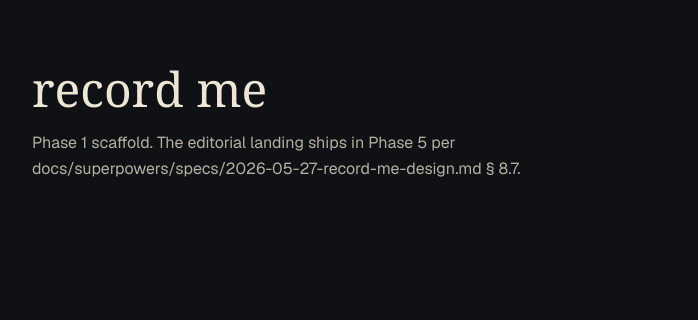
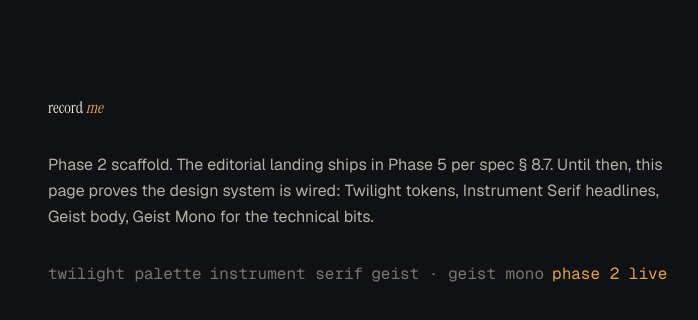
Before and after one commit to carlomigueldy/record-me, a Next.js app in the folder apps/web/: page / in a window 1280 px wide. Shown: the top 320 px of the page, without its empty margins (280-978 px from the left). Built offline with nearby package versions, Linux system fonts and the light colour scheme.

Commit message:
feat(web): wire brand primitives into home; retarget smoke spec to wordmark

```diff
--- a/apps/web/src/app/page.tsx
+++ b/apps/web/src/app/page.tsx
@@ -1,13 +1,20 @@
+import { WordMark, MetaChip } from '@record-me/ui';
+
 export default function HomePage() {
   return (
-    <main style={{ padding: '64px 32px', maxWidth: 720, margin: '0 auto' }}>
-      <h1 style={{ fontFamily: 'Georgia, serif', fontSize: 48, lineHeight: 1.05, margin: 0 }}>
-        record me
-      </h1>
-      <p style={{ marginTop: 16, color: '#B5AFA2', fontSize: 16, lineHeight: 1.6 }}>
-        Phase 1 scaffold. The editorial landing ships in Phase 5 per
-        docs/superpowers/specs/2026-05-27-record-me-design.md § 8.7.
+    <main className="mx-auto flex max-w-2xl flex-col gap-8 px-6 py-24">
+      <WordMark size="lg" />
+      <p className="max-w-prose text-base leading-relaxed text-ivory-dim">
+        Phase 2 scaffold. The editorial landing ships in Phase 5 per spec § 8.7. Until then, this
+        page proves the design system is wired: Twilight tokens, Instrument Serif headlines, Geist
+        body, Geist Mono for the technical bits.
       </p>
+      <div className="flex flex-wrap gap-2">
+        <MetaChip>twilight palette</MetaChip>
+        <MetaChip>instrument serif</MetaChip>
+        <MetaChip>geist · geist mono</MetaChip>
+        <MetaChip tone="amber">phase 2 live</MetaChip>
+      </div>
     </main>
   );
 }
```
Also changed, not shown: 1 other file (tests, documents, lock files or other folders).
